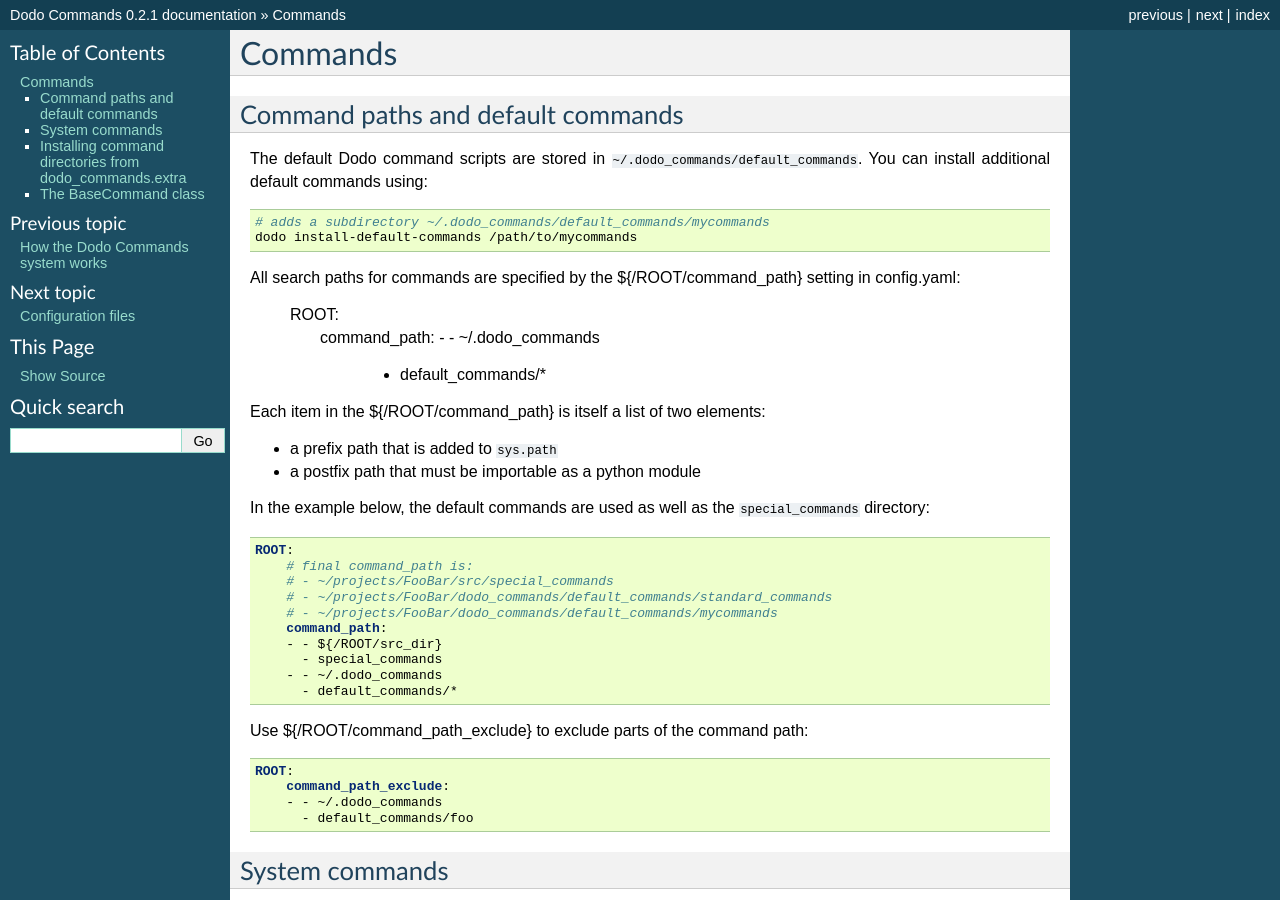
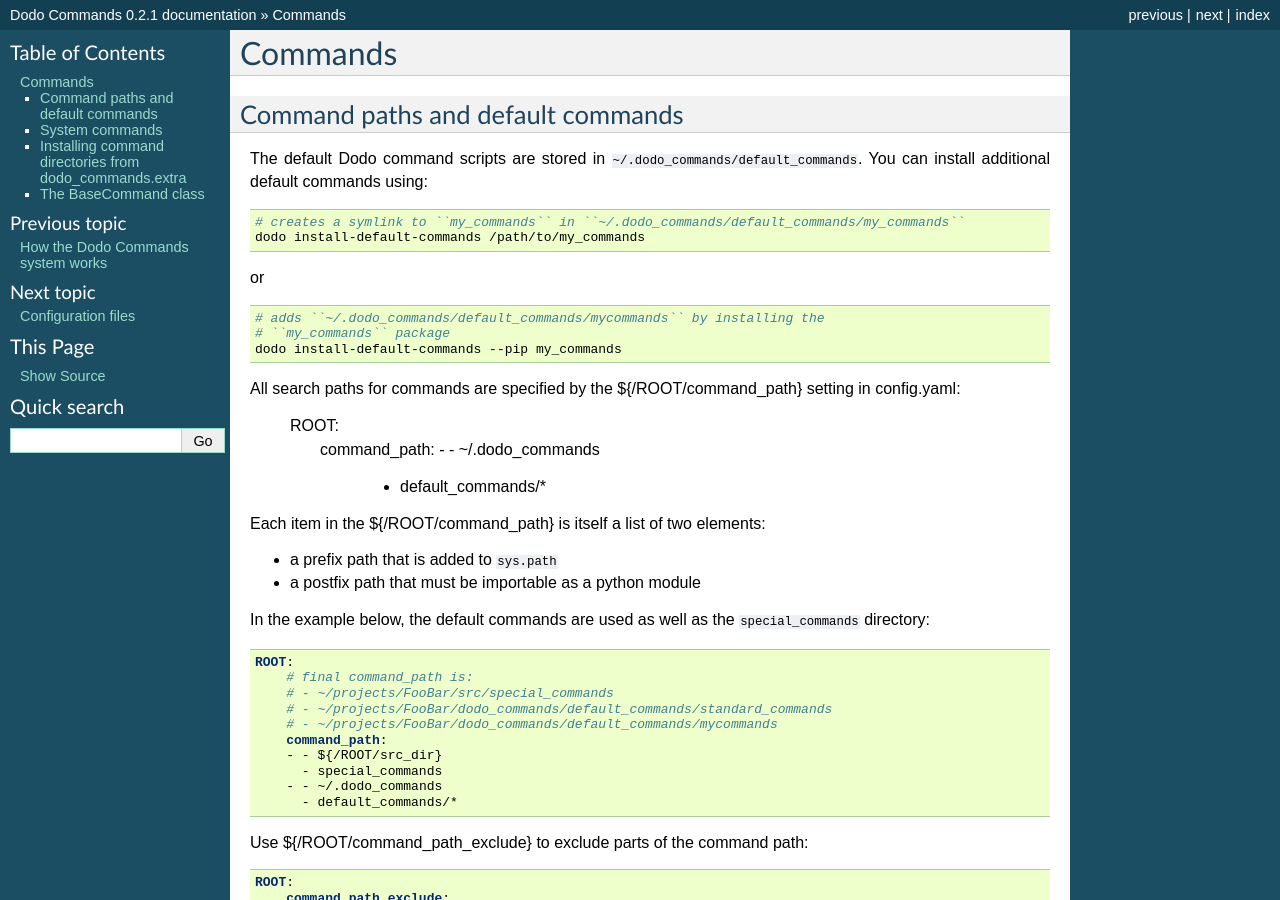
Before and after one commit to mnieber/dodo-commands, a Sphinx documentation site: the page built from doc/commands.rst, in a window 1280 px wide and 900 px high. Built offline with Sphinx 7.4.7, drawn with Linux system fonts in a browser that asks for light colours.

Commit message:
Improve documentation

```diff
--- a/doc/commands.rst
+++ b/doc/commands.rst
@@ -11,8 +11,16 @@
 
 .. code-block:: bash
 
-    # adds a subdirectory ~/.dodo_commands/default_commands/mycommands
-    dodo install-default-commands /path/to/mycommands
+    # creates a symlink to ``my_commands`` in ``~/.dodo_commands/default_commands/my_commands``
+    dodo install-default-commands /path/to/my_commands
+
+or
+
+.. code-block:: bash
+
+    # adds ``~/.dodo_commands/default_commands/mycommands`` by installing the
+    # ``my_commands`` package
+    dodo install-default-commands --pip my_commands
 
 All search paths for commands are specified by the ${/ROOT/command_path} setting in config.yaml:
 
```
Also changed, not shown: README.md (+1 -1 lines), 1 other file.
